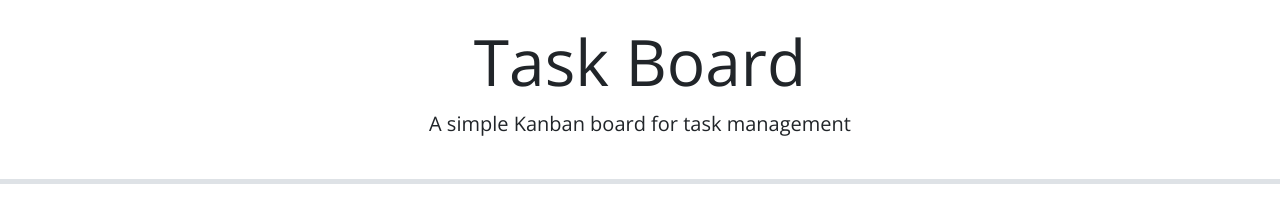
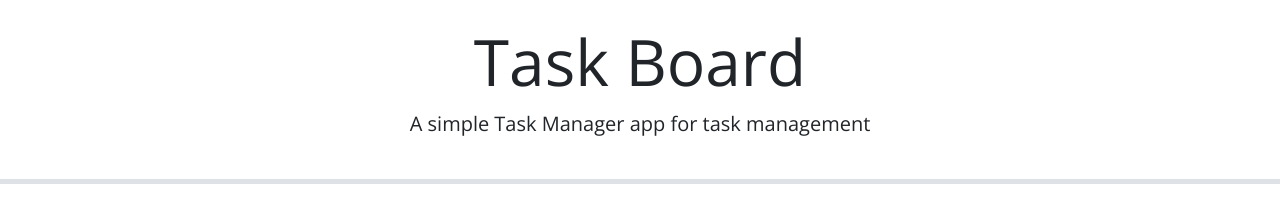
Before and after one commit to ParthKapadia2207/Task-Manger, a plain HTML site: page index.html in a window 1280 px wide. Shown: the top 199 px of the page. Drawn offline with nearby package versions, Linux system fonts and the light colour scheme.

Commit message:
update logic

```diff
--- a/index.html
+++ b/index.html
@@ -18,7 +18,7 @@
 <body>
   <header class="p-4 mb-4 text-center border-bottom border-5">
     <h1 class="display-3">Task Board</h1>
-    <p class="lead">A simple Kanban board for task management</p>
+    <p class="lead">A simple Task Manager app for task management</p>
   </header>
   <div class="container">
     <div class="text-center mb-5">
```
Also changed, not shown: 1 other file.
